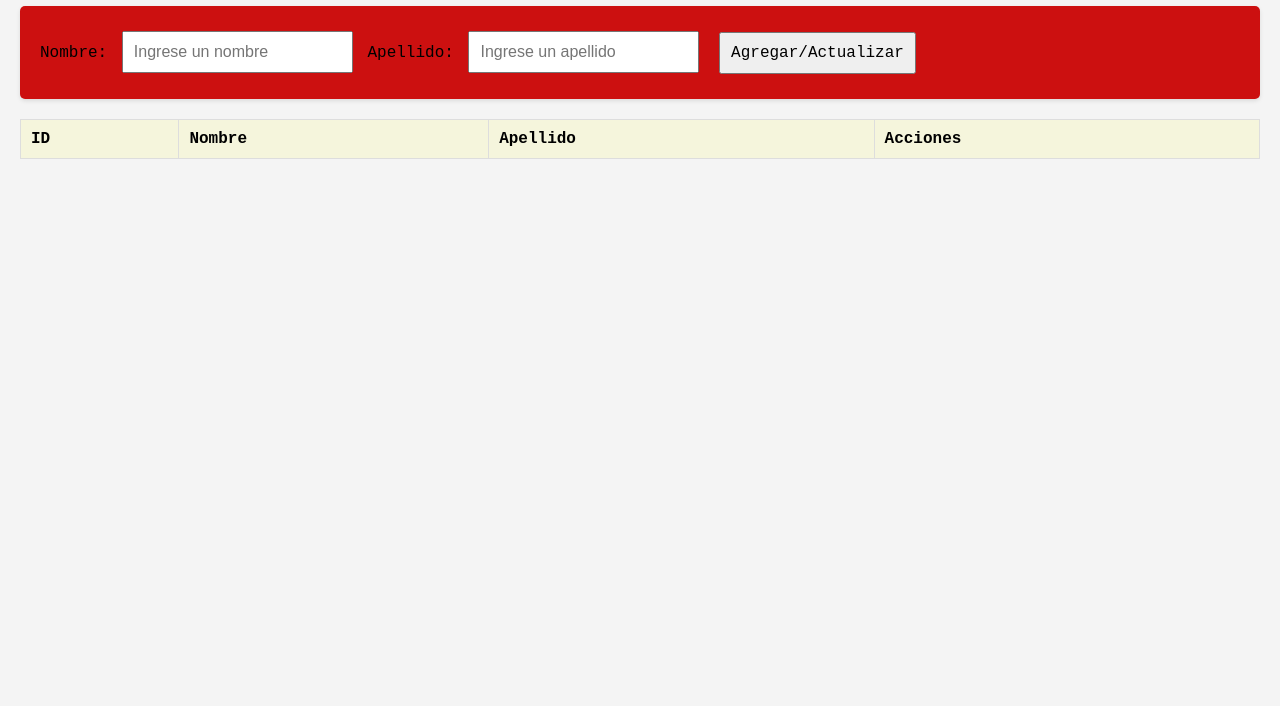
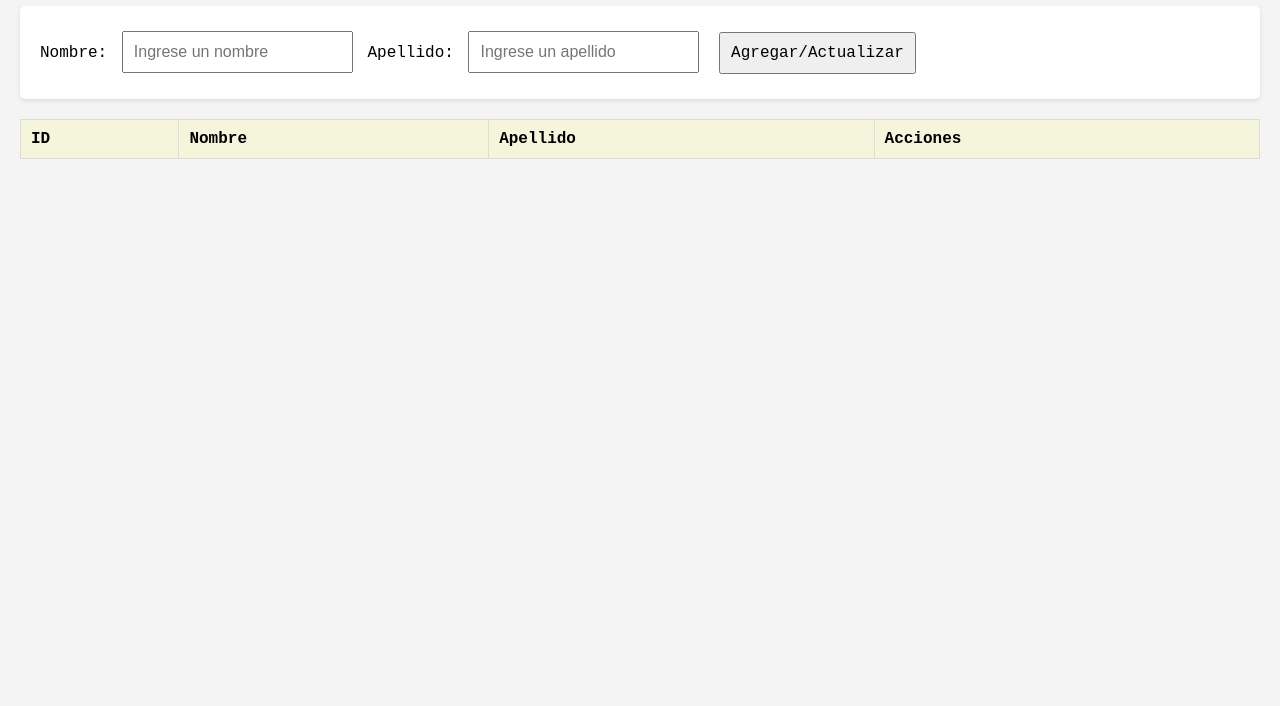
Before and after one commit to Slaternight/crud_nodejs, a website: page crud-api/public/index.html in a window 1280 px wide. Shown: the part 94-800 px from the top of the page. Drawn offline with Linux system fonts and the light colour scheme; no server answers.

Commit message:
test eas revert

```diff
--- a/crud-api/public/styles.css
+++ b/crud-api/public/styles.css
@@ -6,7 +6,7 @@ body {
   }
   form {
     margin-bottom: 20px;
-    background: #cc1010;
+    background: #fff;
     padding: 20px;
     border-radius: 5px;
     box-shadow: 0 2px 4px rgba(0, 0, 0, 0.1);
```
